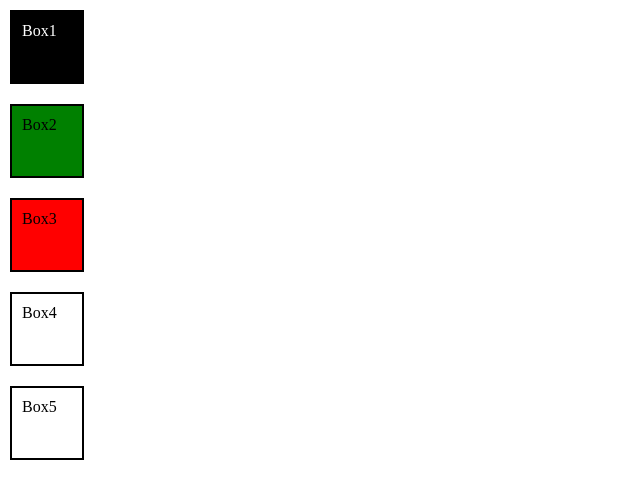
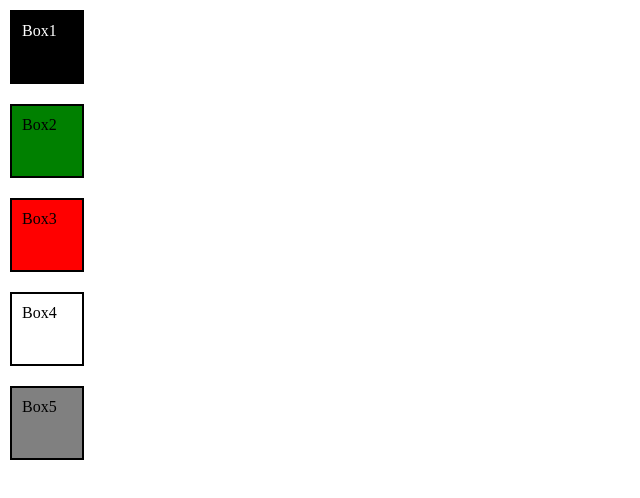
Before and after one commit to KamranAli812921/Learning_Web_Development, a plain HTML site: page Web Development/13/index.html in a window 1280 px wide. Shown: the whole page, without its empty margins (0-640 px from the left). Drawn offline with Linux system fonts and the light colour scheme.

Commit message:
Selected by ID

```diff
--- a/Web Development/13/index.html
+++ b/Web Development/13/index.html
@@ -12,7 +12,7 @@
         <div class="box">Box2</div>
         <div class="box">Box3</div>
         <div class="box">Box4</div>
-        <div class="box">Box5</div>
+        <div id="gray" class="box">Box5</div>
     </div>
     <script src="scripts.js"></script>
 </body>
--- a/Web Development/13/scripts.js
+++ b/Web Development/13/scripts.js
@@ -5,3 +5,5 @@ a[2].style.backgroundColor="red"
 a[0].style.backgroundColor="black"
 a[0].style.color="white"
 a[1].style.backgroundColor="green"
+
+document.getElementById("gray").style.backgroundColor="gray"
```
